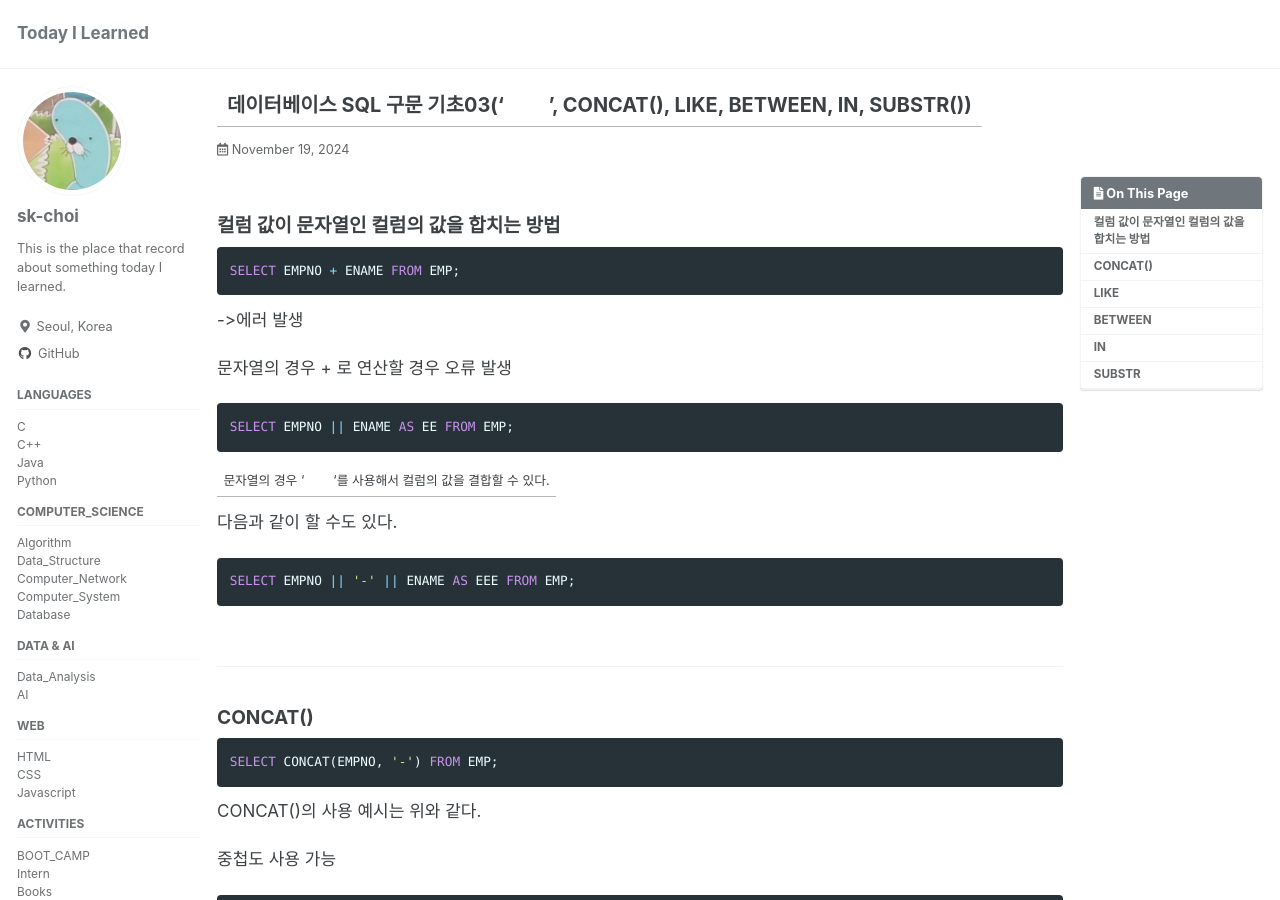
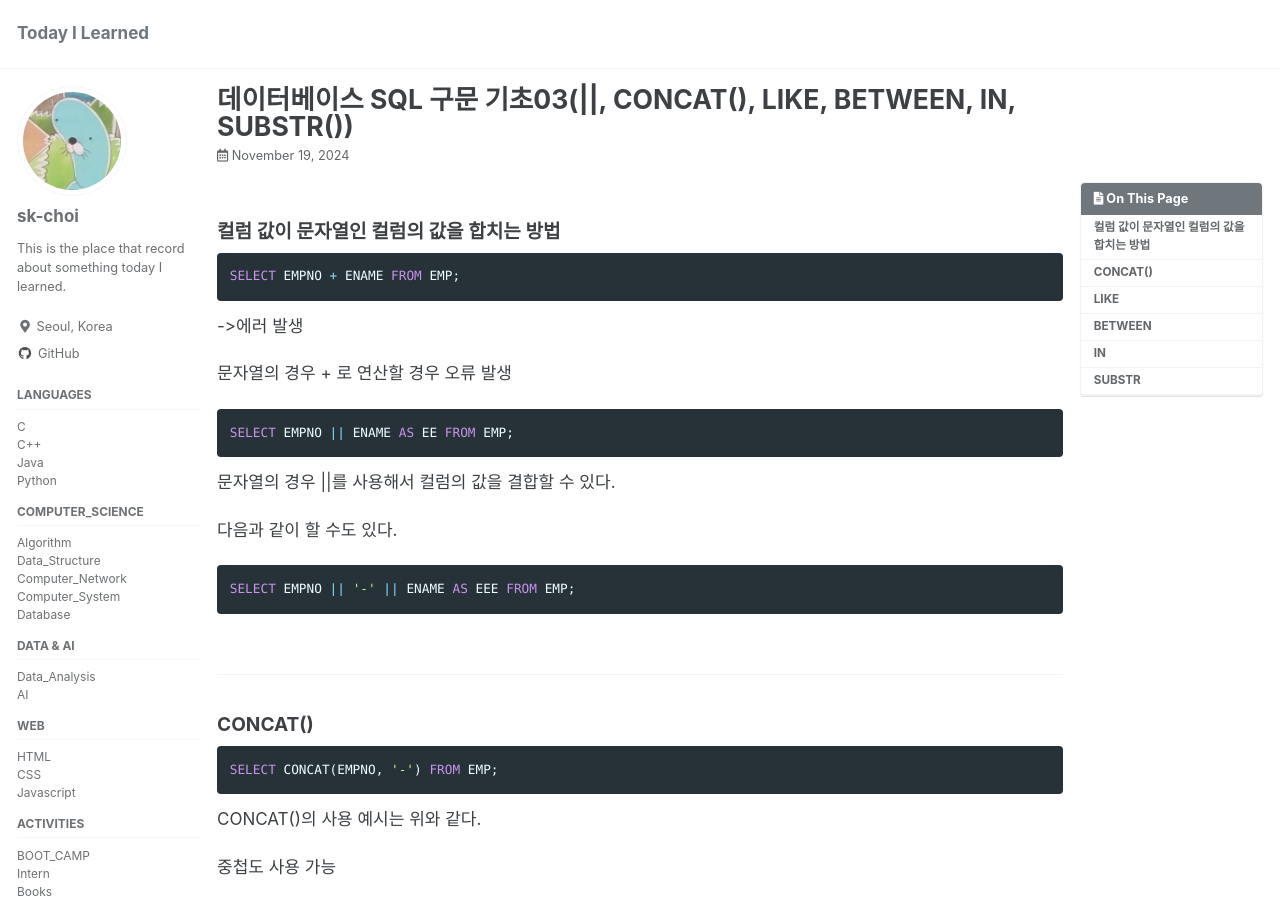
Before and after one commit to sk-choi/sk-choi.github.io, a Jekyll site: the page built from _posts/데이터베이스/2024-11-19-database03.md, in a window 1280 px wide and 900 px high. Built offline with Jekyll 4.4.1, drawn with Linux system fonts in a browser that asks for light colours; cached includes are drawn as plain includes; part of the change alters nothing that is shown.

````diff
--- a/_posts/데이터베이스/2024-11-19-database03.md
+++ b/_posts/데이터베이스/2024-11-19-database03.md
@@ -1,5 +1,5 @@
 ---
-title : "데이터베이스 SQL 구문 기초03('||', CONCAT(), LIKE, BETWEEN, IN, SUBSTR())"
+title : "데이터베이스 SQL 구문 기초03(&#124;&#124;, CONCAT(), LIKE, BETWEEN, IN, SUBSTR())"
 date : 2024-11-19 16:58:30 +/-TTTT
 categories :
 - Database
@@ -31,7 +31,7 @@ SELECT EMPNO + ENAME FROM EMP;
 SELECT EMPNO || ENAME AS EE FROM EMP;
 ```
 
-문자열의 경우 '||'를 사용해서 컬럼의 값을 결합할 수 있다.
+문자열의 경우 &#124;&#124;를 사용해서 컬럼의 값을 결합할 수 있다.
 
 다음과 같이 할 수도 있다.
 
````
